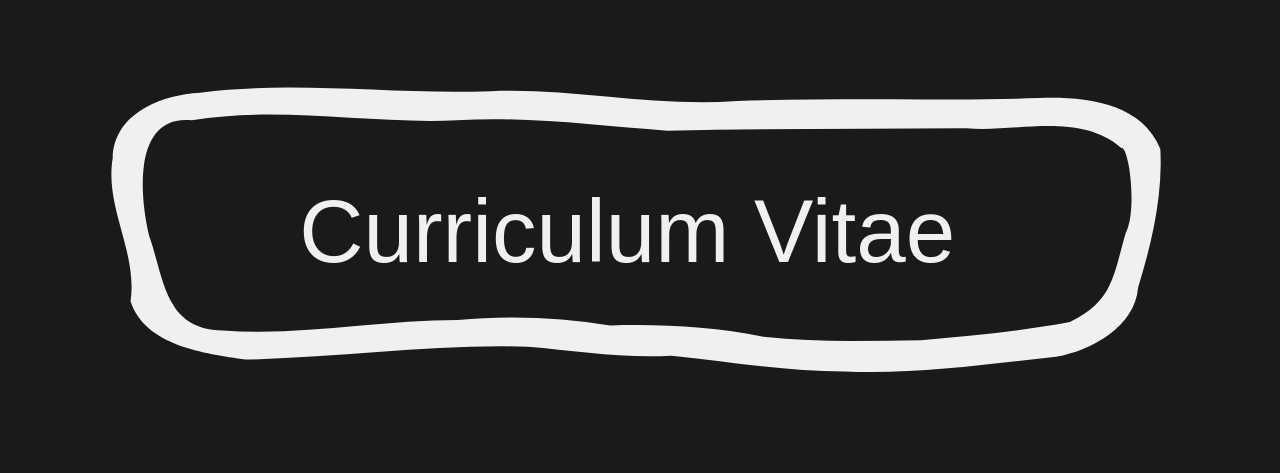
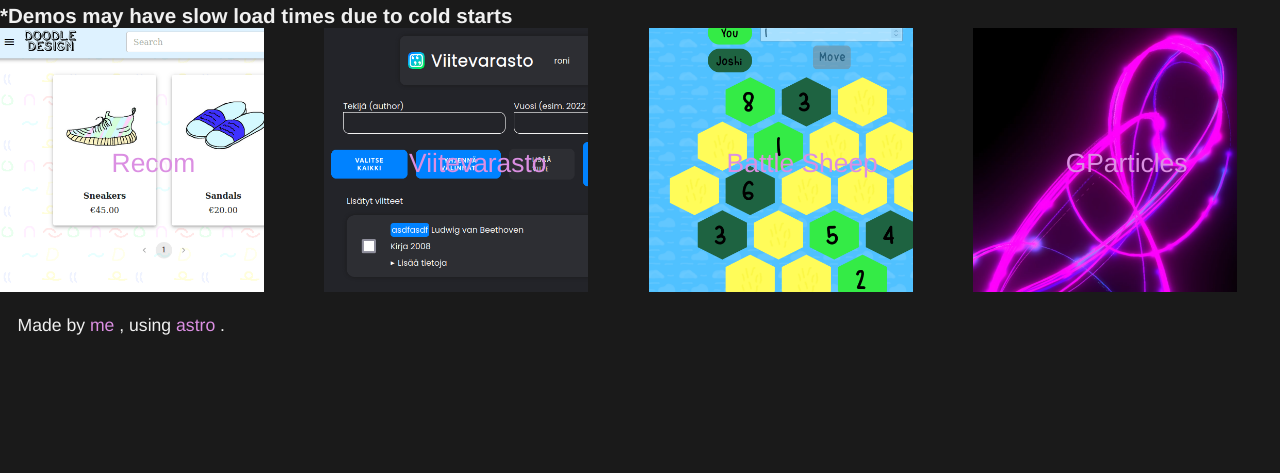
Before and after one commit to ronituohino/website, an Astro site: page / in a window 1280 px wide. Shown: the part 89-562 px from the top of the page. Built offline with nearby package versions, Linux system fonts and the light colour scheme; Astro itself is replaced by a stand-in of ours; a web font is replaced by a local one.

Commit message:
Start revamping front page

```diff
--- a/assets/note.txt
+++ /dev/null
@@ -1 +0,0 @@
-Aurora for the background by: https://www.patreon.com/Kammerbild
--- a/package.json
+++ b/package.json
@@ -10,6 +10,6 @@
   },
   "dependencies": {
     "@astrojs/sitemap": "^3.0.0",
-    "astro": "^3.1.2"
+    "astro": "^3.2.3"
   }
 }
--- a/src/components/CVButton.astro
+++ /dev/null
@@ -1,42 +0,0 @@
-<svg xmlns="http://www.w3.org/2000/svg" viewBox="0 0 258.9 101.4" ,>
-  <a href="/Roni_Tuohino_CV.pdf" target="_blank" class="button">
-    <path
-      fill="var(--svg-stroke-color)"
-      d="M170.8 80.6c-11.7 0-23.3-2-35-3.2-9.7.6-19.3-1-29-1.8-19-.6-38 2.2-57.1 2.6-8.3-1.2-20.4-2.8-23.3-11.8 1.5-10-5.3-19-3.6-29 .2-9 9.9-12.8 17.7-13.2 19.5-2.5 39.2.5 58.8-.3 16.6-.7 33 3.3 49.8 2 20.4-.7 40.8 0 61.2-.6 9-.3 20.5.8 24.4 10.3.5 9.4-1.7 19-4.5 28-.6 7.8-9.3 12.8-16.6 14-14.2 1.6-28.4 3.6-42.8 3z"
-    ></path>
-    <path
-      fill="var(--bg-color)"
-      d="M186.3 74.3c10-1 20.2-1.8 30.1-3.7 8.9-4.3 8.8-9.6 11.3-18 2.4-4.6.6-17.8-.9-17.2-8.5-7.4-21.2-3.1-31.4-4-20.2.1-40.3.1-60.4.5-14.2-1-28.4-3-42.6-2.1-17.9.8-35.8-3-53.6 0-12-1.2-10.6 15.3-8.6 23.5 3 8.2 3 18.9 14.9 19 15.8 1.2 31.6-2.1 47.5-2.1 10.3-1 20.6-.6 30.8 1.1 10.4-.3 20.8.2 31 2.3 10.6 1.2 21.3.8 31.9.7z"
-    ></path>
-    <text
-      x="49%"
-      y="53%"
-      dominant-baseline="middle"
-      text-anchor="middle"
-      fill="var(--svg-stroke-color)"
-    >
-      Curriculum Vitae
-    </text>
-  </a>
-  <path
-    fill="var(--svg-stroke-color)"
-    d="M6 79.2c-8-2.8 4.6-10.2 8.3-10.7 5.5 3-5.3 10.2-8.4 10.7zM220 18.7c-7-4.8 13.7-17.5 10.2-7.8-3.2 2.6-5.4 8.3-10.2 7.8zM24.6 17.5c-11 1.2-3-18.9.4-6.9-.6 2.6 4.3 5.9-.4 6.9zM246.2 36c-9.2-4.5 7.2-8.5 12-7.3 4 5.2-9.2 6.8-12 7.3zm-235 .3c-5.6 1.2-16-9.5-4.7-6.9 3 2.1 9 3 4.7 6.9zm-8.9 19c-7.7-5 6-7.3 9.9-6 10.2 4.1-7.4 6.1-10 6zm250.7 10c-6.4 0-13.3-10.4-2.7-8.7 4 1.7 13.9 9.2 2.7 8.7zM159.2 13c-6.8-2.7 2.2-18.7 4.1-8-.3 3.2 0 8-4.1 8zm-74.9-.1c-6.8-2.2.8-18.3 4.7-11-1.7 3.3 1.7 12.7-4.7 11zm-32.3.3c-9.1-1-1.3-20.1 1.5-8.3-.4 2.8 3.4 7.7-1.5 8.3zm67.4.1c-6.7-4.5 8.1-20 6.8-9-1.7 3.6-1.1 9.8-6.8 9zm-66.4 1c-.8-1.4 1 .2 0 0zm134 1.9c-5.3-3.8.2-16.9 6.8-15 .2 3.4-1.8 15.2-6.8 15zM199.8 101.2c-5.4-3-1.1-19 4.1-10.3.4 3.6 2 11.6-4 10.3zM236.8 91.3c-5.9-2.2-7.5-13.6.8-9.4 3.1 2.7 6.9 10.2-.8 9.4zM22.8 95c-6-3.1 7.6-17.1 6.5-6-1 2.7-3 6.6-6.5 6zm38.6 4.2c-5.2-2.4 2.6-18.9 4.7-8.3-.8 2.9 0 9-4.7 8.3zm71 1.1c-5.7-3-1.6-20 3.2-9.4.8 3 1.8 10-3.2 9.4zm-34.1 0c-5-3-.6-20.7 4.7-11.8-.4 3.6.9 12.2-4.7 11.8zm68.8.7c-6.8-2.8 2.5-18.1 4.6-7.8-.5 3 0 8.7-4.6 7.7z"
-    class="sparkles"></path>
-</svg>
-
-<style>
-  .button {
-    cursor: pointer;
-    font-size: 18px;
-  }
-
-  .button:focus-visible + .sparkles,
-  .button:hover + .sparkles {
-    opacity: 1;
-  }
-
-  .sparkles {
-    opacity: 0;
-    transition: opacity 0.1s ease-in-out;
-  }
-</style>
--- a/src/components/Link.astro
+++ b/src/components/Link.astro
@@ -45,11 +45,6 @@ const {
     transition: transform 0.1s ease-in-out;
   }
 
-  .icon:hover,
-  .icon:focus-visible {
-    transform: scale(1.1);
-  }
-
   .button {
     text-decoration: none;
   }
--- a/src/components/ProjectCard.astro
+++ b/src/components/ProjectCard.astro
@@ -1,14 +1,39 @@
 ---
+import { Image } from "astro:assets";
 import Link from "./Link.astro";
+import type { ImageMetadata } from "astro";
 
 type Props = {
   title: string;
   href: string;
+  img: ImageMetadata;
 };
-
-const { title, href } = Astro.props;
+const { title, href, img } = Astro.props;
 ---
 
-<li>
-  <Link href={href} target="_self">{title}</Link>
+<li class="project">
+  <Link href={href} target="_self" class="link">
+    <Image alt="" src={img} class="image" />
+    <span class="title">{title}</span>
+  </Link>
 </li>
+
+<style>
+  .project {
+    position: relative;
+  }
+  .link {
+    display: block;
+  }
+  .image {
+    max-width: 15rem;
+    max-height: 15rem;
+  }
+  .title {
+    font-size: 1.5rem;
+    position: absolute;
+    left: 50%;
+    top: 50%;
+    transform: translate(-50%, -50%);
+  }
+</style>
--- a/src/layouts/Layout.astro
+++ b/src/layouts/Layout.astro
@@ -19,7 +19,7 @@ const { title, description } = Astro.props;
     <meta name="generator" content={Astro.generator} />
     <title>{title}</title>
   </head>
-  <body>
+  <body class="body">
     <slot />
   </body>
   <footer class="footer">
@@ -46,11 +46,9 @@ const { title, description } = Astro.props;
     /* Colors */
     --white: #f0f0f0;
     --black: #1a1a1a;
-    --gray: #3a3a3a;
     --bg-color: var(--black);
 
     --text-color: var(--white);
-    --text-side-color: #cacaca;
     --link-color: #db8fe2;
     --link-hover-color: #b324ab;
 
@@ -58,48 +56,41 @@ const { title, description } = Astro.props;
     --svg-stroke-color: var(--white);
 
     --outline-color: #0cf104;
+    --outline: outline: 8px dashed var(--outline-color);
 
-    /* Breakpoints
-  82rem < desktop
-  62rem < smaller desktop
-  43rem < tablets
-  20rem < mobile
-  */
+    /* Breakpoints */
+    --xl: 82rem; /* desktop */
+    --lg: 62rem; /* small desktop */
+    --md: 43rem; /* tablet*/
+    --sm: 20rem; /* mobile */
 
-    /* Root setup */
     font-size: clamp(1rem, 0.3rem + 1vw, 3rem);
     color: var(--text-color);
     background-color: var(--bg-color);
-    --outline: outline: 8px dashed var(--outline-color);
-    overflow-x: hidden;
   }
-  /* Light theme settings */
-  [data-theme="light"] {
-    --bg-color: var(--white);
 
-    --text-color: var(--black);
-    --text-side-color: #464646;
-    --link-color: #b324ab;
-    --link-hover-color: #db8fe2;
-
-    --svg-bg-color: var(--white);
-    --svg-stroke-color: var(--black);
-
-    --outline-color: #009919;
-  }
   * {
     box-sizing: border-box;
     margin: 0;
     padding: 0;
     border: 0;
   }
+
   html {
-    font-family: "ShortStack", sans-serif;
+    font-family: "Franklin Gothic Medium", "Arial Narrow", Arial, sans-serif;
   }
-  /* Disable horizontal scroll on mobile along with overflow-x: hidden in root */
+
+  /* Disable horizontal scroll on mobile */
+  :root,
   body {
     overflow-x: hidden;
   }
+  /* Disable Safari overscroll */
+  html,
+  body {
+    overscroll-behavior-y: none;
+  }
+
   ul,
   li {
     list-style-type: none;
@@ -107,6 +98,9 @@ const { title, description } = Astro.props;
 </style>
 
 <style>
+  .body {
+    margin: 0 auto;
+  }
   .footer {
     padding: 1rem;
   }
--- a/src/pages/index.astro
+++ b/src/pages/index.astro
@@ -6,8 +6,11 @@ import GitHub from "@components/Icons/GitHub.astro";
 import LinkedIn from "@components/Icons/LinkedIn.astro";
 import Email from "@components/Icons/Email.astro";
 
-import CVButton from "@components/CVButton.astro";
 import ProjectCard from "@components/ProjectCard.astro";
+import battleSheep from "@pages/projects/battle-sheep/battle-sheep.png";
+import gparticles from "@pages/projects/gparticles/gparticles.png";
+import recom from "@pages/projects/recom/recom.png";
+import viitevarasto from "@pages/projects/viitevarasto/viitevarasto.png";
 ---
 
 <Layout
@@ -24,7 +27,6 @@ import ProjectCard from "@components/ProjectCard.astro";
       <h2>I'm passionate about technology and design.</h2>
     </header>
 
-    <CVButton class="cv" />
     <div class="links">
       <Link
         variant="icon"
@@ -55,11 +57,23 @@ import ProjectCard from "@components/ProjectCard.astro";
   <section>
     <h2>Cool stuff that I've worked on</h2>
     <h3>*Demos may have slow load times due to cold starts</h3>
-    <ul>
-      <ProjectCard title="Recom" href="/projects/recom" />
-      <ProjectCard title="Viitevarasto" href="/projects/viitevarasto" />
-      <ProjectCard title="Battle Sheep" href="/projects/battle-sheep" />
-      <ProjectCard title="GParticles" href="/projects/gparticles" />
+    <ul class="projects">
+      <ProjectCard title="Recom" href="/projects/recom" img={recom} />
+      <ProjectCard
+        title="Viitevarasto"
+        href="/projects/viitevarasto"
+        img={viitevarasto}
+      />
+      <ProjectCard
+        title="Battle Sheep"
+        href="/projects/battle-sheep"
+        img={battleSheep}
+      />
+      <ProjectCard
+        title="GParticles"
+        href="/projects/gparticles"
+        img={gparticles}
+      />
     </ul>
   </section>
 </Layout>
@@ -75,4 +89,19 @@ import ProjectCard from "@components/ProjectCard.astro";
     -moz-text-fill-color: transparent;
     background-clip: text;
   }
+
+  .links {
+    display: flex;
+    align-items: center;
+    gap: 0.5rem;
+  }
+  .links > a {
+    width: 2rem;
+  }
+
+  .projects {
+    display: grid;
+    grid-template-columns: repeat(auto-fit, minmax(15rem, 1fr));
+    grid-gap: 1rem;
+  }
 </style>
--- a/tsconfig.json
+++ b/tsconfig.json
@@ -4,7 +4,8 @@
     "baseUrl": ".",
     "paths": {
       "@components/*": ["src/components/*"],
-      "@layouts/*": ["src/layouts/*"]
+      "@layouts/*": ["src/layouts/*"],
+      "@pages/*": ["src/pages/*"]
     }
   }
 }
```
Also changed, not shown: src/pages/projects/battle-sheep/battle-sheep.png (added), src/pages/projects/battle-sheep/game.png (deleted), src/pages/projects/gparticles/gparticles.png (added), src/pages/projects/gparticles/pinkishpurple-cropped.jpg (deleted), src/pages/projects/gparticles/pinkishpurple.jpg (deleted), src/pages/projects/gparticles/yellowishgreen.png (renamed from src/pages/projects/gparticles/yellowishgreen.jpg), src/pages/projects/recom/browsing.png (deleted), src/pages/projects/recom/recom.png (added), src/pages/projects/viitevarasto/menu.png (deleted), src/pages/projects/viitevarasto/viitevarasto.png (added), 1 other file.
